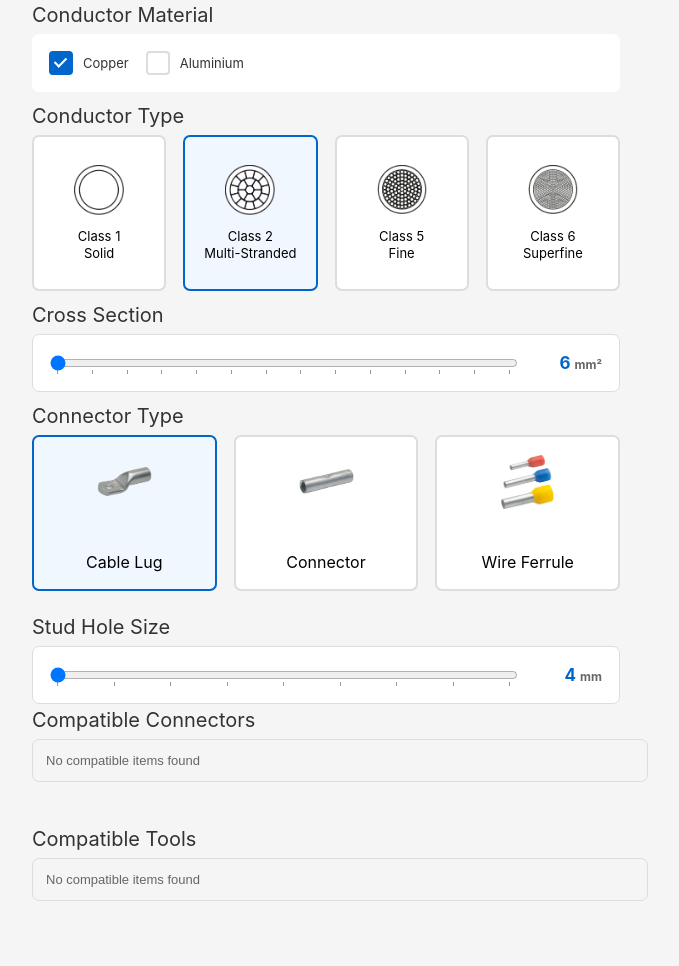
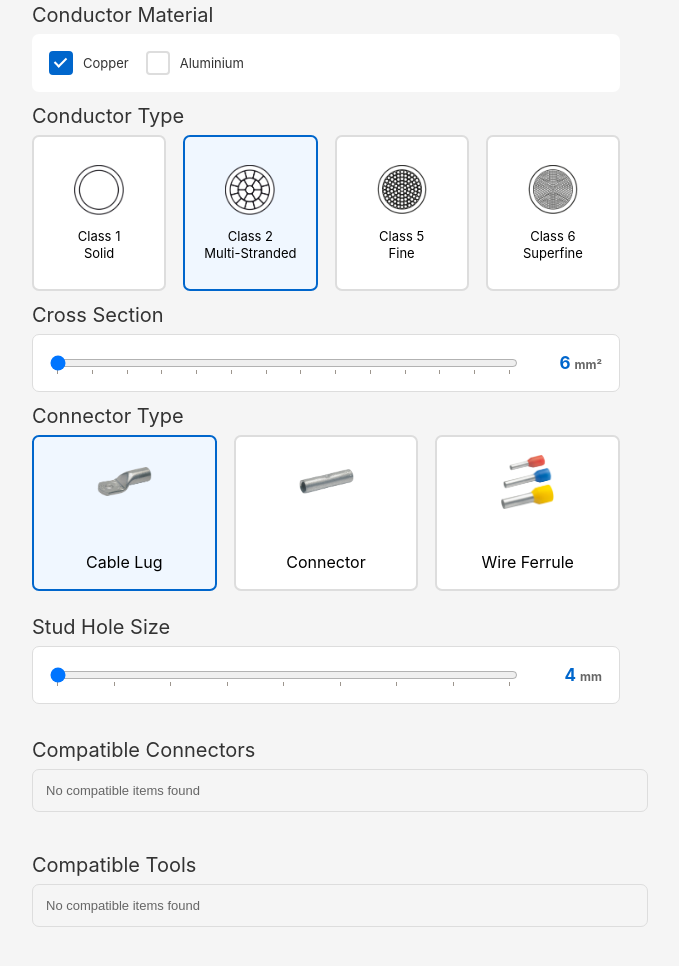
Before and after one commit to emrsn-danbozdog/KlaukeConnectors, a website: page index.html in a window 1280 px wide. Shown: the part 68-1034 px from the top of the page, without its empty margins (314-993 px from the left). Drawn offline with nearby package versions, Linux system fonts and the light colour scheme.

Commit message:
Updated distances between sections

```diff
--- a/styles.css
+++ b/styles.css
@@ -590,10 +590,11 @@ input[type="range"] {
     display: block !important;
 }
 
-/* Add consistent spacing between Compatible Connectors and Compatible Tools sections */
+/* Add consistent spacing between sections */
 .section:has(#connector-search),
-.section:has(#tool-search) {
-    margin-bottom: 34px !important;
+.section:has(#tool-search),
+.section:has(.stud-hole-slider) {
+    margin-bottom: 30px !important;
     min-height: calc(42px + 37px);
 }
 
```
